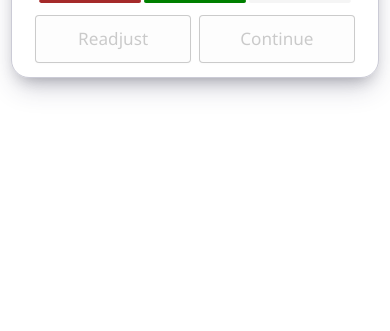
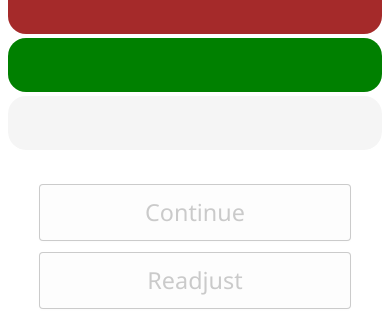
Before and after one commit to IcyPebble/RouteFinder, a Python web app: template templates/test.html in a window 390 px wide. Shown: the part 513-844 px from the top of the page. Run offline with Jinja, Linux system fonts and the light colour scheme; the template is opened without the code that fills it, so the values that code supplies are empty.

Commit message:
Redo of mobile design

```diff
--- a/static/main.css
+++ b/static/main.css
@@ -2,6 +2,8 @@ body {
     margin: 0;
     padding: 0;
     overflow: hidden;
+    width: 100%;
+    height: 100%;
 }
 
 #screen {
@@ -9,7 +11,7 @@ body {
     top: 0;
     left: 0;
     display: flex;
-    height: 100vh;
+    height: 100%;
     width: 100vw;
     flex-direction: column;
     justify-content: center;
@@ -184,7 +186,7 @@ div:has(>#clipOverlay) {
     height: 24vw;
     margin-top: 4vw;
     object-fit: contain;
-    background-color: unset;
+    background-color: #000;
     background-image: unset;
     background-size: 2.6vw, contain, contain;
     background-repeat: no-repeat;
@@ -202,6 +204,7 @@ div:has(>#clipOverlay) {
     --translate-x: 0px;
     --translate-y: 0px;
     overflow: hidden;
+    background-color: #000;
 }
 
 .zoomContainer>* {
@@ -284,7 +287,7 @@ div:has(>#clipOverlay) {
 
 #map {
     width: 100vw;
-    height: 100vh;
+    height: 100%;
 }
 
 .startMarkerCursor {
@@ -336,100 +339,147 @@ div:has(>#clipOverlay) {
 /* mobile */
 @media only screen and (max-width: 768px) {
     .dialog {
-        height: 86vw;
-        width: 94vw;
-        border-radius: 18px;
+        height: 100%;
+        width: 100vw;
+        border: none;
+        box-shadow: none;
     }
 
     .dialog>.title {
-        height: 16%;
-        font-size: 5.6vw;
+        height: 8%;
+        font-size: 6.4vw;
         padding-left: 18vw;
     }
 
     .dialog>.content {
-        height: 74%;
+        height: 72%;
+        justify-content: center;
     }
 
     .dialog>div>.button {
-        width: 40vw;
-        height: 6vw;
-        margin-top: calc((90vw * (14/100) - 6vw) * (1.4/3));
-        margin-bottom: calc((90vw * (14/100) - 6vw) * (1.6/3));
-        font-size: 4.4vw;
+        width: 80%;
+        height: 34%;
+        margin: 0px;
+        font-size: 6vw;
     }
 
     #dialogContinueBtn {
-        margin-left: 2vw;
+        margin: 0px;
+        margin-bottom: 2.8%;
+    }
+
+    .dialog>div:has(>.button) {
+        height: 20%;
+        width: 100vw;
+        display: flex;
+        flex-direction: column;
+        justify-content: center;
+        align-items: center;
     }
 
     .dialogBtn>.loader {
-        width: 3.8vw;
-        height: 3.8vw;
+        width: 5vw;
+        height: 5vw;
         margin-right: 2vw;
     }
 
     .dialogBtn>.loader::before,
     .dialogBtn>.loader::after {
-        border-width: 0.64vw;
+        border-width: 1vw;
     }
 
     #clipOverlay {
-        width: 80vw;
-        height: 50vw;
-        margin-top: 5vw;
+        width: 100vw;
+        height: 100vw;
     }
 
     .clipPoint {
-        width: 2vw;
-        height: 2vw;
-        transform: translate(-1vw, -1vw);
+        width: 4.2vw;
+        height: 4.2vw;
+        transform: translate(-2.1vw, -2.1vw);
     }
 
     .resultDialogImg {
-        width: 80vw;
-        height: 50vw;
-        margin-top: 5vw;
-        background-size: 4.2vw, contain, contain;
-        background-position: top 1.8vw right 1.8vw, center, center;
+        width: 100vw;
+        height: 100vw;
+        background-size: 6vw, contain, contain;
+        background-position: top 2vw right 2vw, center, center;
+    }
+
+    #getPathDialogImg {
+        max-height: 62%;
+    }
+
+    .zoomContainer>#getPathDialogImg {
+        max-height: 100%;
+    }
+
+    .zoomContainer:has(>#getPathDialogImg) {
+        max-height: 62%;
     }
 
     #selectedColors {
-        width: 80vw;
+        width: 96%;
+        height: 28%;
+        margin-top: 2%;
+        display: flex;
+        flex-direction: column;
+        border-radius: 18px;
+        overflow: hidden;
     }
 
     #selectedColors>.color {
-        margin-left: 0.8vw;
+        width: 100%;
+        max-height: 40%;
+        margin: 0px;
+        margin-top: 1%;
+        border-radius: 18px;
+    }
+
+    .color:first-child {
+        margin-top: 0px !important;
+    }
+
+    #cleanPathContent,
+    #closeGapsContent {
+        flex-direction: column;
     }
 
     #cleanPathImg,
     #closeGapsImg {
-        height: 70%;
-        width: 44vw;
+        height: 40%;
+        width: 94%;
+        object-fit: contain;
     }
 
     #cleanPathInputContainer,
     #closeGapsInputContainer {
-        width: 38vw;
-        height: 70%;
-        margin-left: 4.6vw;
-        padding: 3.4vw;
-        border-radius: 18px;
+        width: 94%;
+        height: auto;
+        margin: 4% 0px;
+        padding: 4%;
     }
 
     #cleanPathText {
-        font-size: 0.76em;
+        font-family: 'Segoe UI', Tahoma, Geneva, Verdana, sans-serif;
+        font-size: 1.1em;
     }
 
     #cleanPathInputLabel,
     .closeGapsInputLabel {
-        font-size: 0.76em;
-        margin-top: 0.6em;
+        font-family: 'Segoe UI', Tahoma, Geneva, Verdana, sans-serif;
+        font-size: 1.1em;
+        margin-top: 1em;
     }
 
     #cleanPathInput,
     .closeGapsInput {
-        font-size: 0.6em;
+        font-family: 'Segoe UI', Tahoma, Geneva, Verdana, sans-serif;
+        font-size: 1em;
+    }
+
+    .closeGapsInputLabel:first-child {
+        margin-top: 0px;
     }
 
     .navigatorBtn {
```
Also changed, not shown: static/main.js (+2 -9 lines).
